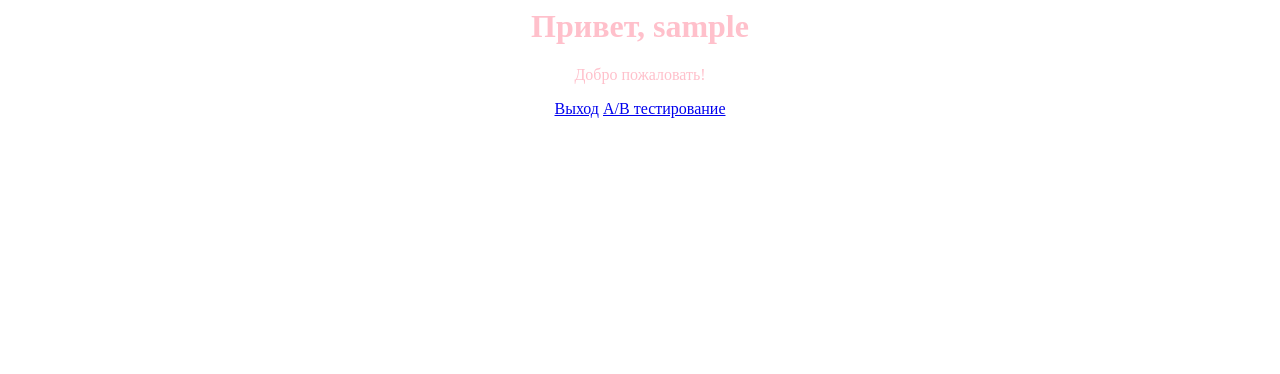
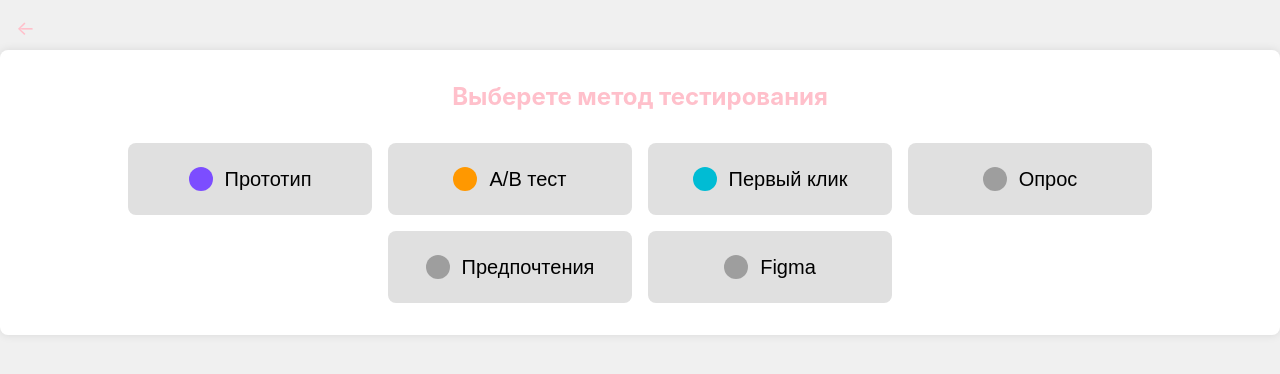
Before and after one commit to Vadim-2002/WebTester, a Django app: page /home/ in a window 1280 px wide. Shown: the top 374 px of the page. Run offline with Django 5.2, Linux system fonts and the light colour scheme; the visitor is signed in with stand-in values (Sample User, id 1).

Commit message:
добавил стиль

```diff
--- a/users/templates/users/home.html
+++ b/users/templates/users/home.html
@@ -1,29 +1,104 @@
-<html>
+<!DOCTYPE html>
+<html lang="ru">
 <head>
+    <meta charset="UTF-8">
+    <meta name="viewport" content="width=device-width, initial-scale=1.0">
+    <title>Testing Method Selection</title>
     <style>
         body {
+            font-family: 'Inter', sans-serif;
+            background-color: #f0f0f0;
             color: pink;
             text-align: center;
+            margin: 0;
+            padding: 0;
         }
-
+        .container {
+            background-color: #fff;
+            padding: 32px;
+            border-radius: 8px;
+            box-shadow: 0 0 10px rgba(0, 0, 0, 0.1);
+            display: inline-block;
+            margin-top: 50px;
+        }
+        .back-button {
+            position: absolute;
+            top: 16px;
+            left: 16px;
+            font-size: 20px;
+            cursor: pointer;
+        }
+        .title {
+            font-size: 24px;
+            font-weight: bold;
+            margin-bottom: 32px;
+        }
+        .button-grid {
+            display: flex;
+            flex-wrap: wrap;
+            justify-content: center;
+            gap: 16px;
+        }
+        .button {
+            display: flex;
+            align-items: center;
+            justify-content: center;
+            width: 244px;
+            height: 72px;
+            padding: 16px;
+            font-size: 20px;
+            font-weight: 500;
+            border: none;
+            border-radius: 8px;
+            cursor: pointer;
+            background-color: #e0e0e0;
+            transition: background-color 0.3s;
+        }
+        .button:hover {
+            background-color: #d0d0d0;
+        }
+        .button .circle {
+            width: 24px;
+            height: 24px;
+            border-radius: 50%;
+            margin-right: 12px;
+        }
+        .prototype { background-color: #7c4dff; }
+        .ab-test { background-color: #ff9800; }
+        .first-click { background-color: #00bcd4; }
+        .survey, .preferences, .figma { background-color: #9e9e9e; }
     </style>
 </head>
 <body>
-
-    <h1>Привет, {{ user.username|default:'Guest' }}</h1>
-
-    <p> Добро пожаловать!</p>
-    <div>
-      {% if user.is_authenticated %}
-          <a href="{% url 'login' %}">Выход</a>
-
-          <a href="{% url 'ab_test' %}">A/B тестирование</a>
-
-      {% else %}
-          <a href="{% url 'signup' %}">Регистрация</a>
-          <a href="{% url 'login' %}">Авторизация</a>
-      {% endif %}
+    <div class="back-button" onclick="window.location.href='{% url 'login' %}'">&larr;</div>
+    <div class="container">
+        <div class="title">Выберете метод тестирования</div>
+        <div class="button-grid">
+            <button class="button">
+                <div class="circle prototype"></div>
+                Прототип
+            </button>
+            <button class="button" onclick="window.location.href='{% url 'ab_test' %}'">
+                <div class="circle ab-test"></div>
+                A/B тест
+            </button>
+            <button class="button">
+                <div class="circle first-click"></div>
+                Первый клик
+            </button>
+            <button class="button">
+                <div class="circle survey"></div>
+                Опрос
+            </button>
+            <button class="button">
+                <div class="circle preferences"></div>
+                Предпочтения
+            </button>
+            <button class="button">
+                <div class="circle figma"></div>
+                Figma
+            </button>
         </div>
-
+    </div>
 </body>
 </html>
```
Also changed, not shown: users/templates/tests/ab_test.html (+37 -8 lines). Lines whose indentation alone changed are shown as unchanged.
